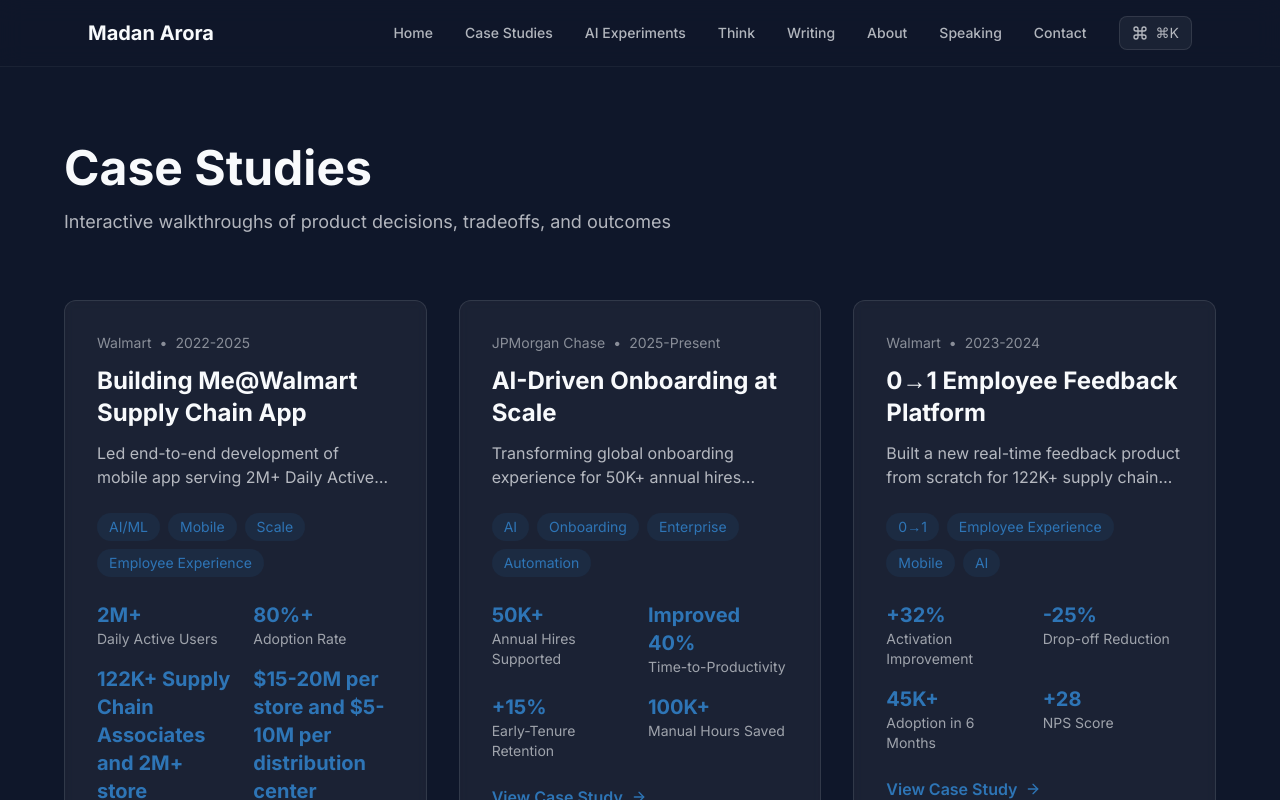
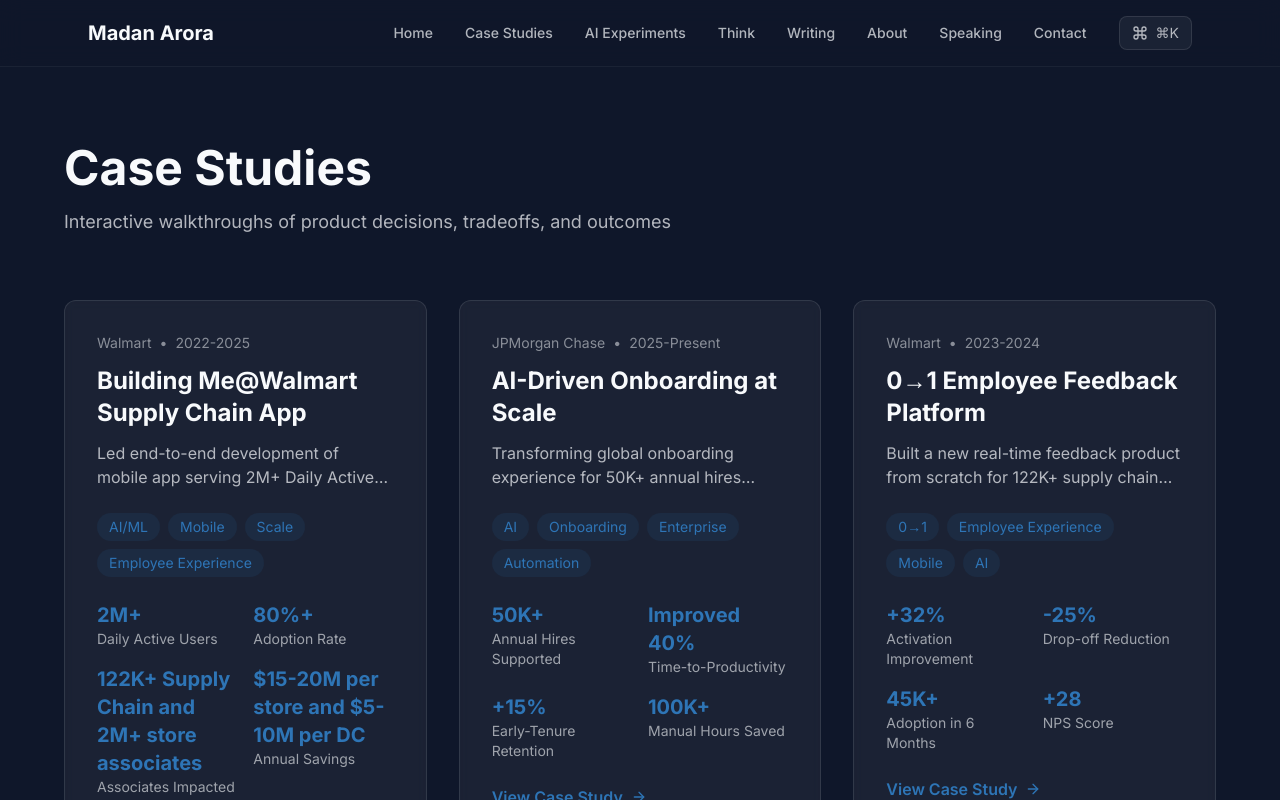
Before and after one commit to madanarora88/portfolio-website, a React (Vite) app: page /case-studies in a window 1280 px wide. Shown: the top 800 px of the page. Built offline with nearby package versions, Linux system fonts and the light colour scheme.

Commit message:
metrics update

```diff
--- a/src/data/caseStudies.ts
+++ b/src/data/caseStudies.ts
@@ -29,8 +29,8 @@ export const caseStudies: CaseStudy[] = [
     metrics: [
       { label: "Daily Active Users", value: "2M+" },
       { label: "Adoption Rate", value: "80%+" },
-      { label: "Associates Impacted", value: "122K+ Supply Chain Associates and 2M+ store associates" },
-      { label: "Annual Savings", value: "$15-20M per store and $5-10M per distribution center" }
+      { label: "Associates Impacted", value: "122K+ Supply Chain and 2M+ store associates" },
+      { label: "Annual Savings", value: "$15-20M per store and $5-10M per DC" }
     ],
     steps: [
       {
@@ -61,7 +61,7 @@ export const caseStudies: CaseStudy[] = [
       {
         title: "Outcome",
         subtitle: "The measurable impact",
-        content: "Achieved 1.2M+ DAU with 80%+ adoption rate in first year. Automated incentive payouts saving $15-20M per DC annually. Eliminated 500K+ manual HR hours. Improved associate satisfaction scores by 35%. Platform became blueprint for other Walmart internal apps."
+        content: "Achieved 2M+ DAU with 80%+ adoption rate in first year. Automated incentive payouts saving $15-20M per DC annually. Eliminated 500K+ manual HR hours. Improved associate satisfaction scores by 35%. Platform became blueprint for other Walmart internal apps."
       },
       {
         title: "Lessons",
--- a/src/data/profile.ts
+++ b/src/data/profile.ts
@@ -2,7 +2,7 @@ export const profile = {
   name: "Madan Arora",
   title: "AI Product Manager",
   tagline: "I design AI products that feel like magic",
-  bio: "VP of Product at JPMorgan Chase with 13+ years of experience building products that scale to 2M+ users. Known for exceptional product sense, AI transformation expertise, and driving $100M+ in revenue impact.",
+  bio: "VP of Product at JPMorgan Chase with 13+ years of experience building products that scale to 2M+ users. Known for exceptional product sense, AI transformation expertise, and driving $50M+ in revenue impact.",
 
   contact: {
     email: "aroramadan88@gmail.com",
```
